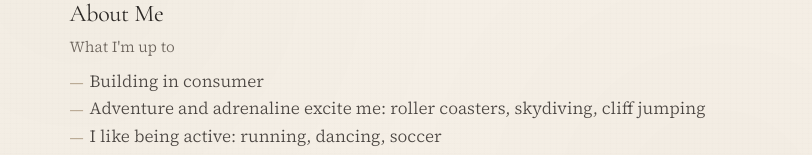
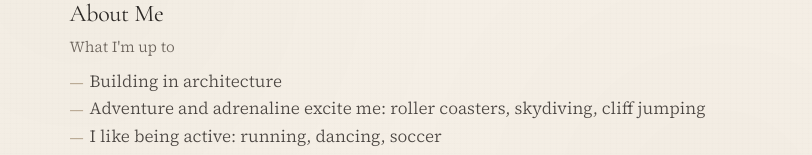
Before and after one commit to vjindal0112/website, a Next.js app: page / in a window 1280 px wide. Shown: the part 312-467 px from the top of the page, without its empty margins (241-1053 px from the left). Built offline with nearby package versions, Linux system fonts and the light colour scheme.

Commit message:
change 'building in'

```diff
--- a/pages/index.tsx
+++ b/pages/index.tsx
@@ -21,7 +21,7 @@ const IndexPage = () => (
       <h2>About Me</h2>
       <p className="section-subtitle">What I'm up to</p>
       <ul>
-        <li>Building in consumer</li>
+        <li>Building in architecture</li>
         <li>Adventure and adrenaline excite me: roller coasters, skydiving, cliff jumping</li>
         <li>I like being active: running, dancing, soccer</li>
         <li>
```
